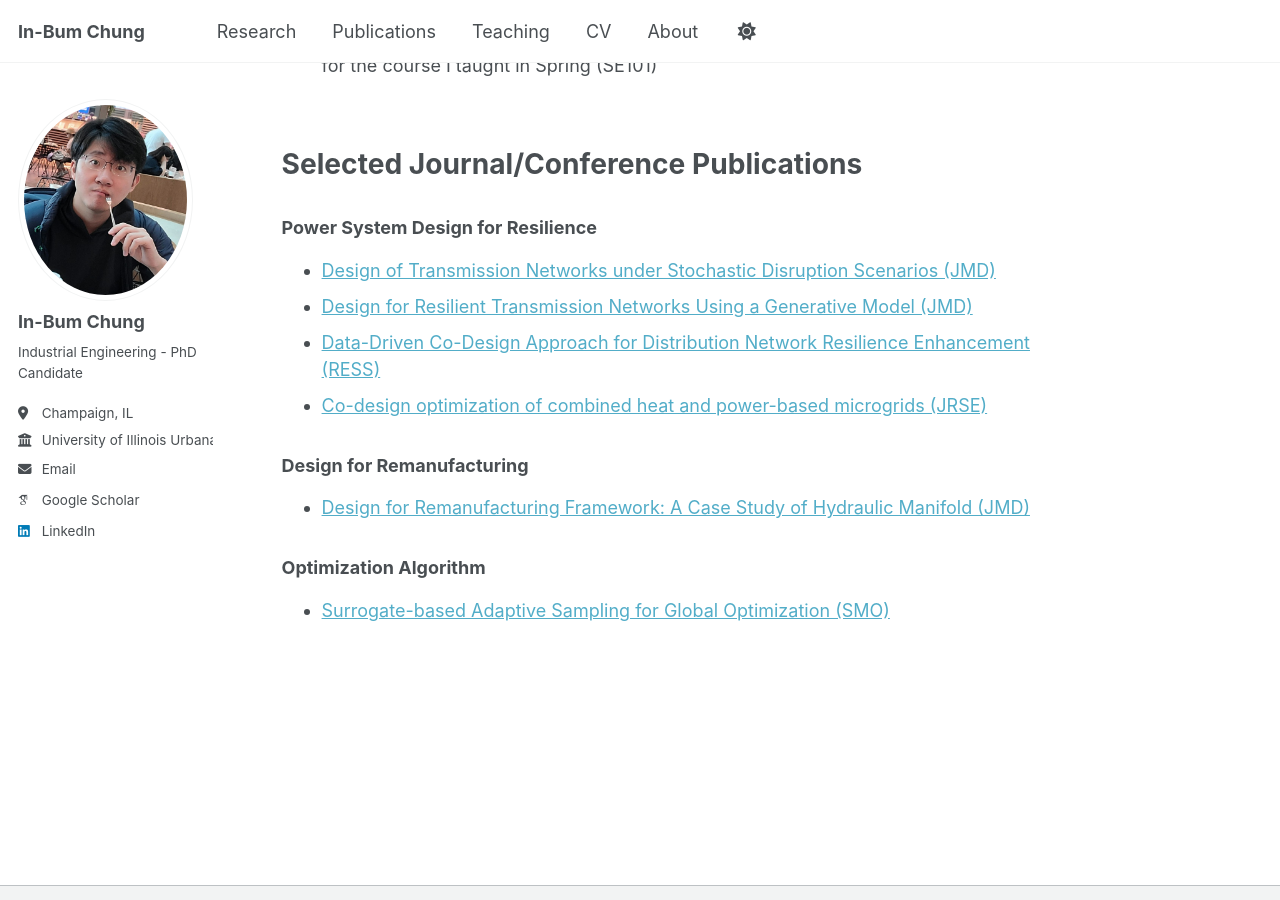
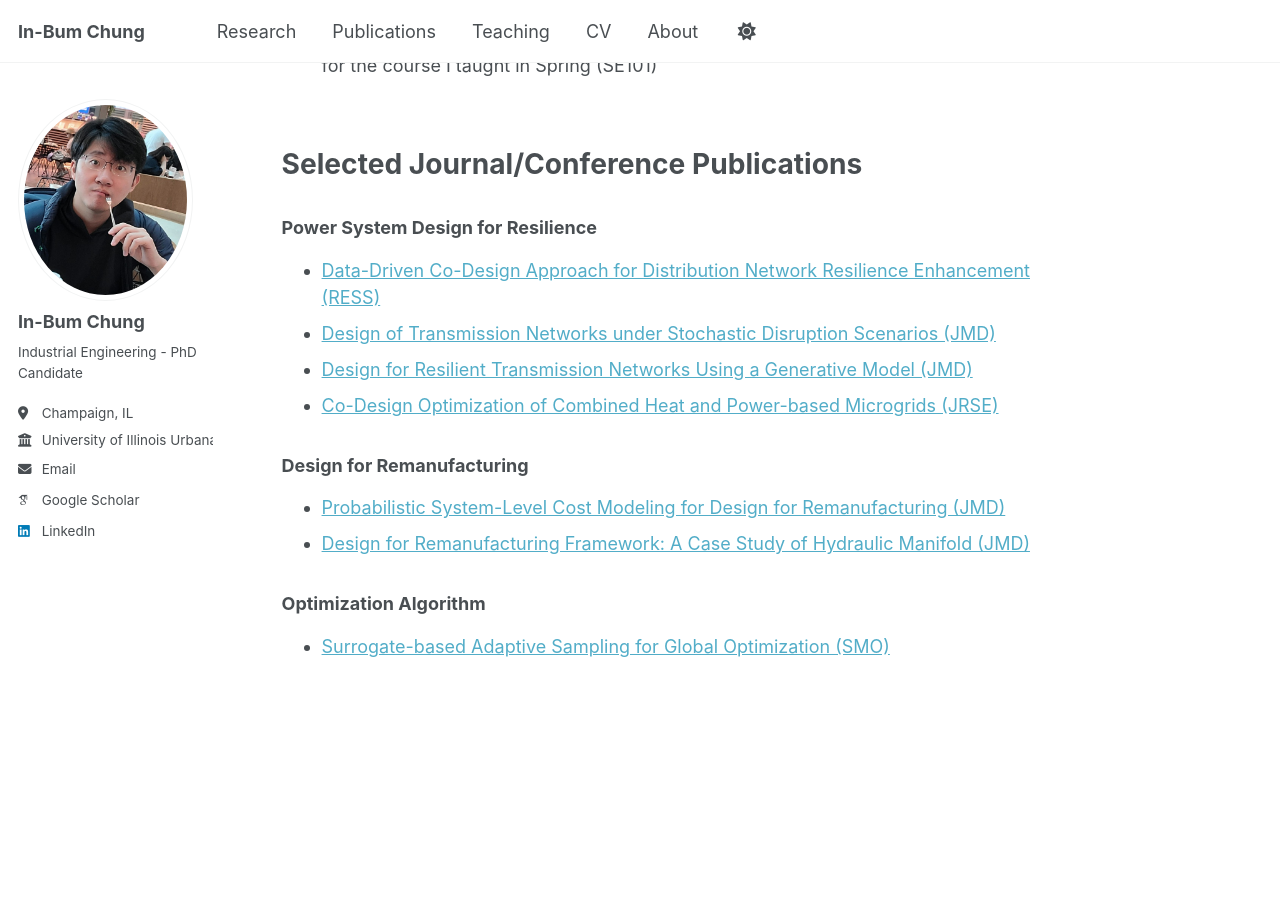
Before and after one commit to IBChung/IBChung.github.io, a Jekyll site: the page built from _pages/about.md, in a window 1280 px wide and 900 px high, scrolled down 895 px. Built offline with Jekyll 4.4.1, drawn with Linux system fonts in a browser that asks for light colours; some web fonts are replaced; a script that is not in the unit is left out.

Commit message:
Update about.md

```diff
--- a/_pages/about.md
+++ b/_pages/about.md
@@ -26,12 +26,13 @@ News
 Selected Journal/Conference Publications
 ======
 ### Power System Design for Resilience
+* [Data-Driven Co-Design Approach for Distribution Network Resilience Enhancement (RESS)](https://doi.org/10.1016/j.ress.2026.112511)
 * [Design of Transmission Networks under Stochastic Disruption Scenarios (JMD)](https://doi.org/10.1115/1.4070127)
 * [Design for Resilient Transmission Networks Using a Generative Model (JMD)](https://doi.org/10.1115/1.4067745)
-* [Data-Driven Co-Design Approach for Distribution Network Resilience Enhancement (RESS)](https://doi.org/10.1016/j.ress.2026.112511)
-* [Co-design optimization of combined heat and power-based microgrids (JRSE)](https://doi.org/10.1063/5.0165676)
+* [Co-Design Optimization of Combined Heat and Power-based Microgrids (JRSE)](https://doi.org/10.1063/5.0165676)
 
 ### Design for Remanufacturing
+* [Probabilistic System-Level Cost Modeling for Design for Remanufacturing (JMD)](https://doi.org/10.1115/1.4071043)
 * [Design for Remanufacturing Framework: A Case Study of Hydraulic Manifold (JMD)](https://doi.org/10.1115/1.4067746)
 
 ### Optimization Algorithm
```
